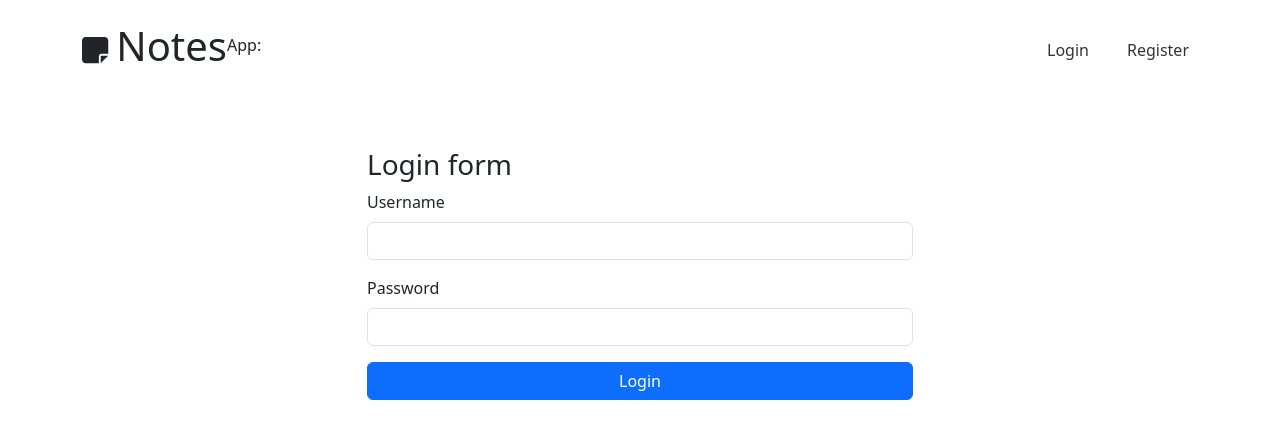
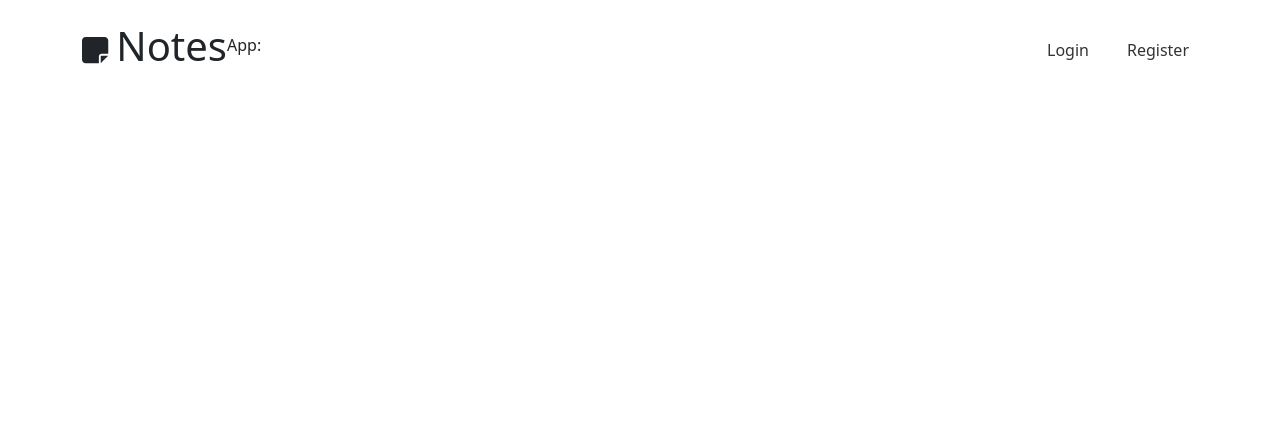
Before and after one commit to grogulin/notes-frontend, a React (Create React App) app: page / in a window 1280 px wide. Shown: the top 438 px of the page. Built offline with nearby package versions, Linux system fonts and the light colour scheme.

Commit message:
routes updates

```diff
--- a/src/App.js
+++ b/src/App.js
@@ -80,17 +80,17 @@ function App() {
             <div className="button-container">
               {isLoggedIn &&
                 <div className="nav-link">
-                  <Link to="/notes">My Notes</Link>
+                  <Link to="/notes/mynotes/">My Notes</Link>
                 </div>
               }
               {!isLoggedIn &&
                 <div className="nav-link">
-                  <Link to="/login">Login</Link>
+                  <Link to="/notes/login">Login</Link>
                 </div>
               }
               {!isLoggedIn &&
                 <div className="nav-link">
-                  <Link to="/registration">Register</Link>
+                  <Link to="/notes/registration">Register</Link>
                 </div>
               }
               {isLoggedIn &&
@@ -104,10 +104,10 @@ function App() {
           </Container>
         </header>
         <Routes>
-          <Route path="/" element={<LoginPage updateLoginStatus={checkLogin} />} />
-          <Route path="/login" element={<LoginPage updateLoginStatus={checkLogin} />} />
-          <Route path="/registration" element={<RegistrationPage updateLoginStatus={checkLogin} />} />
-          <Route path="/notes" element={<NotesPage isLoggedIn={isLoggedIn}/>} />
+          <Route path="/notes" element={<LoginPage updateLoginStatus={checkLogin} />} />
+          <Route path="/notes/login" element={<LoginPage updateLoginStatus={checkLogin} />} />
+          <Route path="/notes/registration" element={<RegistrationPage updateLoginStatus={checkLogin} />} />
+          <Route path="/notes/mynotes" element={<NotesPage isLoggedIn={isLoggedIn}/>} />
           {/* Add more routes for other pages */}
         </Routes>
       </Router>
```
